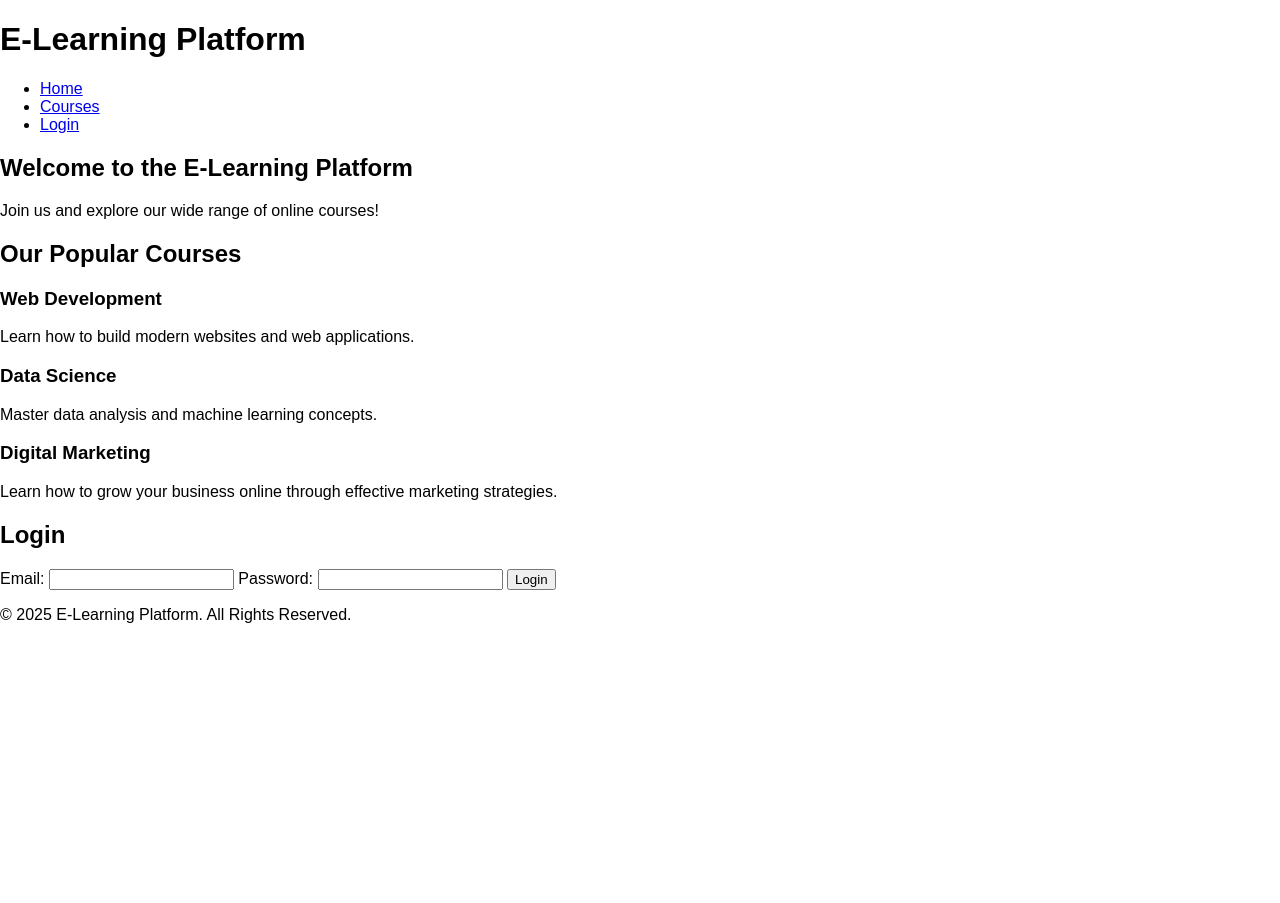
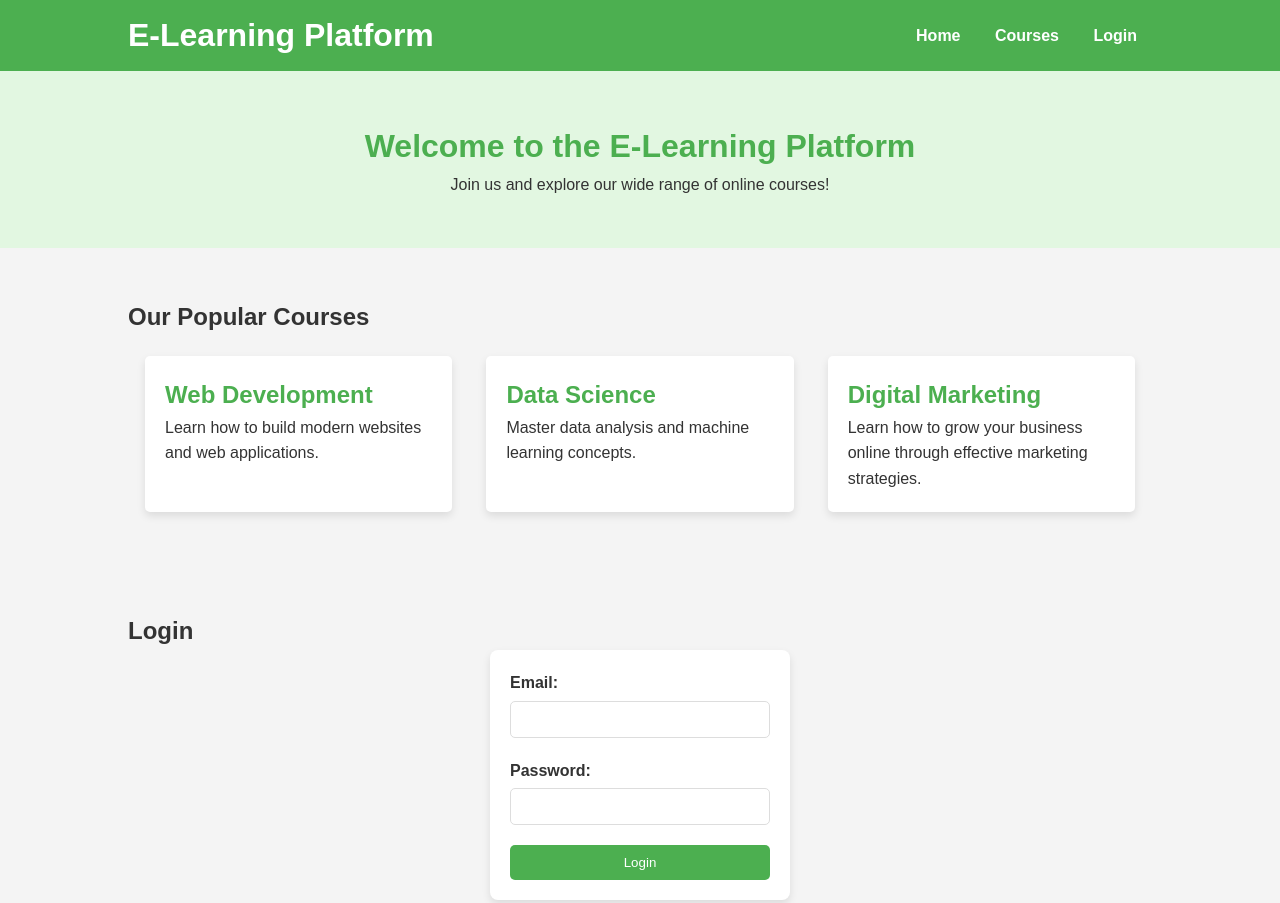
Before and after one commit to virendra-24/staticc, a website: page src/index.html in a window 1280 px wide. Shown: the top 903 px of the page. Before the commit the page ends 800 px from the top, so only its background shows below. Drawn offline with Linux system fonts and the light colour scheme.

Commit message:
Update styles.css

```diff
--- a/src/styles.css
+++ b/src/styles.css
@@ -1,21 +1,138 @@
+/* Reset some default styles */
 * {
-  font-family: Arial, Helvetica, sans-serif;
+    margin: 0;
+    padding: 0;
+    box-sizing: border-box;
 }
 
-html, body {
-  margin: 0;
-  border: 0;
-  padding: 0;
-  background-color: #fff;
+/* Body styling */
+body {
+    font-family: Arial, sans-serif;
+    line-height: 1.6;
+    background-color: #f4f4f4;
+    color: #333;
 }
 
-main {
-  margin: auto;
-  width: 50%;
-  padding: 20px;
+/* Header styling */
+header {
+    background-color: #4CAF50;
+    color: white;
+    padding: 10px 0;
 }
 
-main > h1 {
-  text-align: center;
-  font-size: 3.5em;
+header .container {
+    width: 80%;
+    margin: 0 auto;
+    display: flex;
+    justify-content: space-between;
+    align-items: center;
 }
+
+header nav ul {
+    list-style: none;
+}
+
+header nav ul li {
+    display: inline;
+    margin: 0 15px;
+}
+
+header nav ul li a {
+    color: white;
+    text-decoration: none;
+    font-weight: bold;
+}
+
+/* Section styling */
+section {
+    padding: 50px 0;
+}
+
+.container {
+    width: 80%;
+    margin: 0 auto;
+}
+
+/* Home Section */
+#home {
+    background-color: #e2f7e1;
+    text-align: center;
+}
+
+#home h2 {
+    color: #4CAF50;
+    font-size: 2em;
+}
+
+/* Courses Section */
+#courses .course-list {
+    display: flex;
+    justify-content: space-around;
+    margin-top: 20px;
+}
+
+.course {
+    background-color: white;
+    border-radius: 5px;
+    padding: 20px;
+    box-shadow: 0 4px 8px rgba(0, 0, 0, 0.1);
+    width: 30%;
+}
+
+.course h3 {
+    color: #4CAF50;
+    font-size: 1.5em;
+}
+
+.course p {
+    font-size: 1em;
+}
+
+/* Login Section */
+#login form {
+    display: flex;
+    flex-direction: column;
+    width: 300px;
+    margin: 0 auto;
+    background-color: white;
+    padding: 20px;
+    border-radius: 8px;
+    box-shadow: 0 4px 8px rgba(0, 0, 0, 0.1);
+}
+
+#login label {
+    margin-bottom: 5px;
+    font-weight: bold;
+}
+
+#login input {
+    padding: 10px;
+    margin-bottom: 20px;
+    border: 1px solid #ddd;
+    border-radius: 5px;
+}
+
+#login button {
+    padding: 10px;
+    background-color: #4CAF50;
+    color: white;
+    border: none;
+    border-radius: 5px;
+    cursor: pointer;
+}
+
+#login button:hover {
+    background-color: #45a049;
+}
+
+/* Footer Section */
+footer {
+    background-color: #333;
+    color: white;
+    text-align: center;
+    padding: 10px 0;
+}
+
+footer p {
+    font-size: 0.9em;
+}
```
